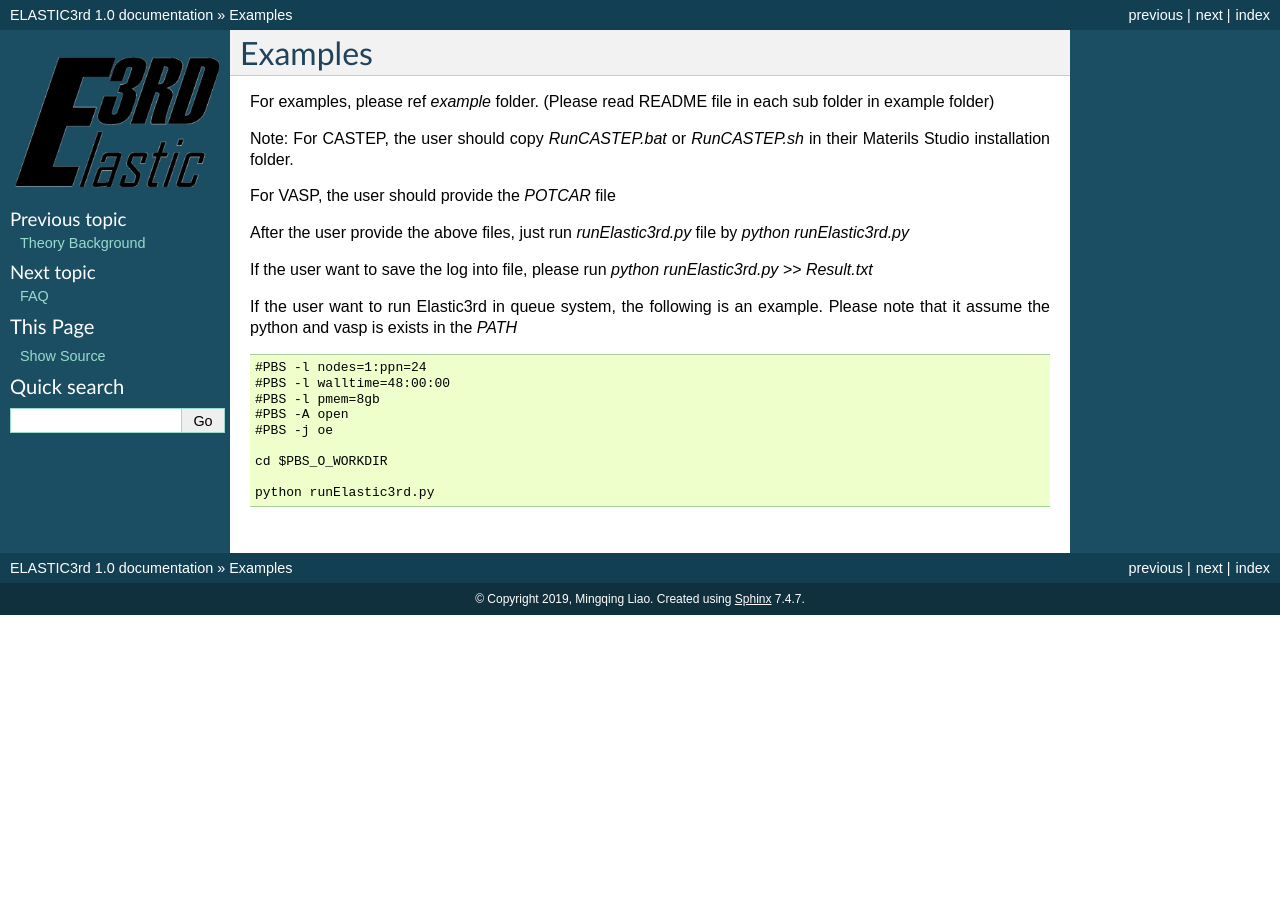
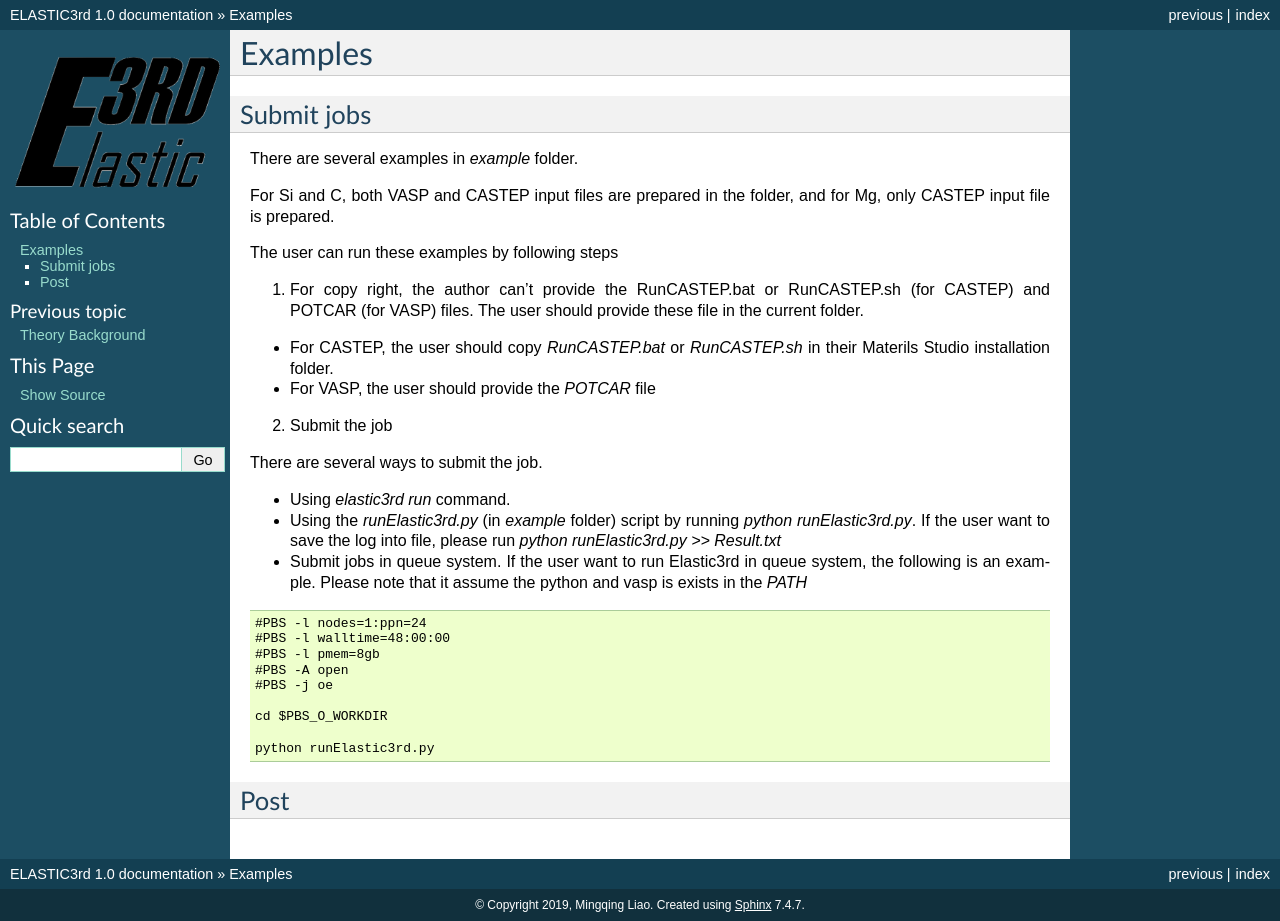
Before and after one commit to hitliaomq/ELASTIC3rd, a Sphinx documentation site: the page built from docs/examples.rst, in a window 1280 px wide. Built offline with Sphinx 7.4.7, drawn with Linux system fonts in a browser that asks for light colours; pages that are not in the unit, such as notebooks, are missing from menus; before the commit the page ends 900 px from its top, so only the background shows below that.

Commit message:
update documents

```diff
--- a/docs/examples.rst
+++ b/docs/examples.rst
@@ -2,18 +2,30 @@
 Examples
 ========
 
-For examples, please ref `example` folder. (Please read README file in each sub folder in example folder)
+Submit jobs
+-----------
 
-Note: For CASTEP, the user should copy `RunCASTEP.bat` or `RunCASTEP.sh` in their Materils Studio installation folder.
+There are several examples in `example` folder.
 
-For VASP, the user should provide the `POTCAR` file
+For Si and C, both VASP and CASTEP input files are prepared in the folder, and for Mg, only CASTEP input file is prepared.
 
-After the user provide the above files, just run `runElastic3rd.py` file by `python runElastic3rd.py`
+The user can run these examples by following steps
 
-If the user want to save the log into file, please run `python runElastic3rd.py >> Result.txt`
+1.  For copy right, the author can't provide the RunCASTEP.bat or RunCASTEP.sh (for CASTEP) and POTCAR (for VASP) files. The user should provide these file in the current folder.
 
-If the user want to run Elastic3rd in queue system, the following is an example. Please note that it assume the python and vasp is exists in the `PATH`
+- For CASTEP, the user should copy `RunCASTEP.bat` or `RunCASTEP.sh` in their Materils Studio installation folder.
 
+- For VASP, the user should provide the `POTCAR` file
+
+2. Submit the job
+
+There are several ways to submit the job.
+
+- Using `elastic3rd run` command.
+
+- Using the `runElastic3rd.py` (in `example` folder) script by running `python runElastic3rd.py`. If the user want to save the log into file, please run `python runElastic3rd.py >> Result.txt`
+
+- Submit jobs in queue system. If the user want to run Elastic3rd in queue system, the following is an example. Please note that it assume the python and vasp is exists in the `PATH`
 
 .. code::
 
@@ -26,3 +38,6 @@ If the user want to run Elastic3rd in queue system, the following is an example.
     cd $PBS_O_WORKDIR
 
     python runElastic3rd.py
+
+Post
+----
--- a/docs/index.rst
+++ b/docs/index.rst
@@ -19,8 +19,6 @@
    Get Started <GetStart>
    Theory Background <Theory>
    Examples <examples>
-   FAQ
-   API
 
    *
 
```
